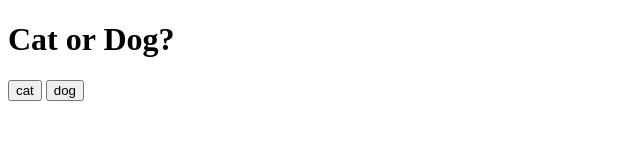
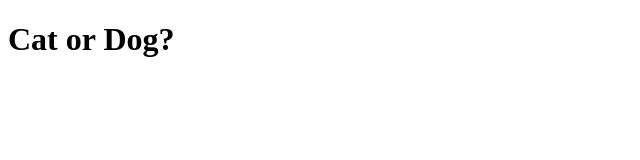
Before and after one commit to wentingd/webappbasics, a plain HTML site: page index-1.html in a window 1280 px wide. Shown: the whole page, without its empty margins (0-640 px from the left). Drawn offline with Linux system fonts and the light colour scheme.

Commit message:
update html

```diff
--- a/index-1.html
+++ b/index-1.html
@@ -2,7 +2,5 @@
 <html lang="en-US">
     <body>
         <h1>Cat or Dog?</h1>
-        <button>cat</button>
-        <button>dog</button>
     </body>
 </html>
```
